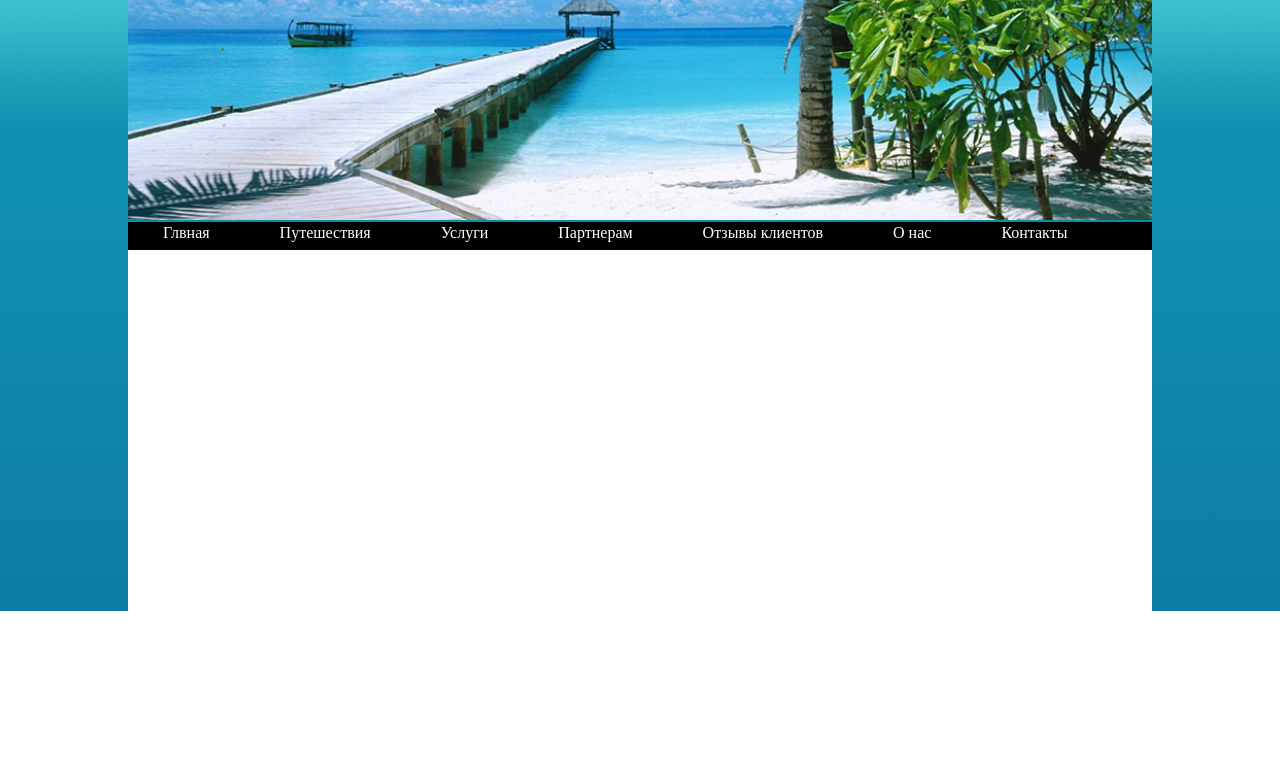
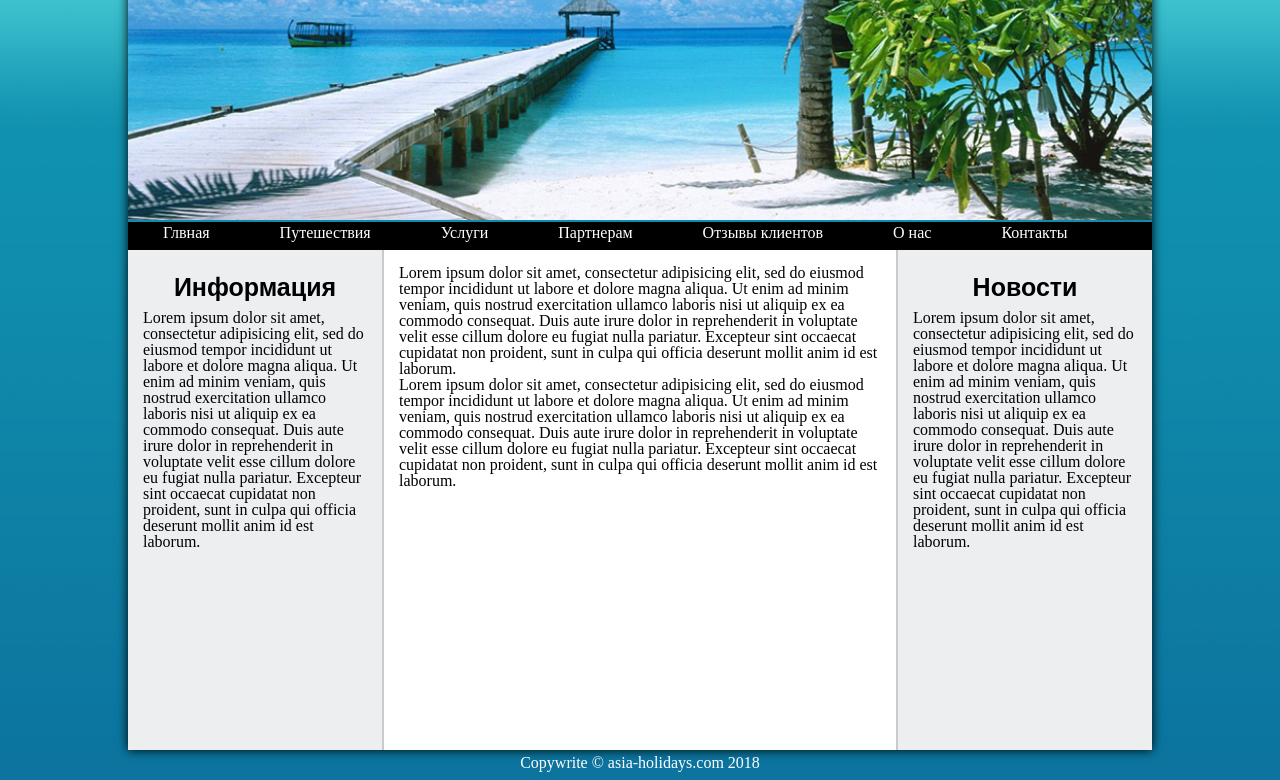
Before and after one commit to Aldan2018/home, a plain HTML site: page AsHW4/index.html in a window 1280 px wide. Shown: the part 190-970 px from the top of the page. Before the commit the page ends 801 px from the top, so only its background shows below. Drawn offline with Linux system fonts and the light colour scheme.

Commit message:
asia without flex

```diff
--- a/AsHW4/css/style.css
+++ b/AsHW4/css/style.css
@@ -5,6 +5,8 @@ body {
 .container {
     margin: 0 auto;
     width: 80%;
+    background-color: white;
+    box-shadow: 0px 0px 10px #000;
 }
 
 .clearfix :after {
@@ -16,7 +18,7 @@ body {
 /*HEADER*/
 
 .header {
-    height: 800px;
+    height: 439px;
     background-color: white;
 }
 
@@ -117,12 +119,73 @@ body {
 
 /*end drop-down menu*/
 
+/* WRAPPER */
+
+.wrapper {
+    overflow: hidden;
+    min-height: 500px;
+}
+
 /*SIDEBAR*/
 
+.sidebar {
+    box-sizing: border-box;
+    float: left;
+    width: 25%;
+    padding: 15px;
+    border-right: 2px solid #c7cacf;
+    background-color: #edeef0;
+    margin-bottom: -20000px;
+    padding-bottom: 20000px;
+}
 
+.sidebar h1 {
+    text-align: center;
+    font-size: 25px;
+    font-weight: bold;
+    margin: 10px;
+    font-family: sans-serif;
+}
 
 /*NEWS*/
 
+.news {
+    box-sizing: border-box;
+    float: left;
+    width: 25%;
+    padding: 15px;
+    border-left: 2px solid #c7cacf;
+    background-color: #edeef0;
+    margin-bottom: -20000px;
+    padding-bottom: 20000px;
+}
 
+.news h1 {
+    text-align: center;
+    font-size: 25px;
+    font-weight: bold;
+    margin: 10px;
+    font-family: sans-serif;
+}
 
 /*CONTENT*/
+
+.content {
+box-sizing: border-box;
+float: left;
+width: 50%;
+min-height: 1000px;
+padding: 15px;
+background-color: white;
+margin-bottom: -20000px;
+padding-bottom: 20000px;
+}
+
+/* FOOTER */
+
+.footer p {
+    text-align: center;
+    padding-top: 5px;
+    height: 25px;
+    color: white;
+}
--- a/AsHW4/index.html
+++ b/AsHW4/index.html
@@ -77,6 +77,23 @@
                     <li class="li_main_menu"><p>Контакты</p></li>
                 </ul>
             </div>
+            <div class="wrapper">
+                <div class="sidebar">
+                    <h1>Информация</h1>
+                    <p>Lorem ipsum dolor sit amet, consectetur adipisicing elit, sed do eiusmod tempor incididunt ut labore et dolore magna aliqua. Ut enim ad minim veniam, quis nostrud exercitation ullamco laboris nisi ut aliquip ex ea commodo consequat. Duis aute irure dolor in reprehenderit in voluptate velit esse cillum dolore eu fugiat nulla pariatur. Excepteur sint occaecat cupidatat non proident, sunt in culpa qui officia deserunt mollit anim id est laborum.</p>
+                </div>
+                <div class="content">
+                    <p>Lorem ipsum dolor sit amet, consectetur adipisicing elit, sed do eiusmod tempor incididunt ut labore et dolore magna aliqua. Ut enim ad minim veniam, quis nostrud exercitation ullamco laboris nisi ut aliquip ex ea commodo consequat. Duis aute irure dolor in reprehenderit in voluptate velit esse cillum dolore eu fugiat nulla pariatur. Excepteur sint occaecat cupidatat non proident, sunt in culpa qui officia deserunt mollit anim id est laborum.</p>
+                    <p>Lorem ipsum dolor sit amet, consectetur adipisicing elit, sed do eiusmod tempor incididunt ut labore et dolore magna aliqua. Ut enim ad minim veniam, quis nostrud exercitation ullamco laboris nisi ut aliquip ex ea commodo consequat. Duis aute irure dolor in reprehenderit in voluptate velit esse cillum dolore eu fugiat nulla pariatur. Excepteur sint occaecat cupidatat non proident, sunt in culpa qui officia deserunt mollit anim id est laborum.</p>
+                </div>
+                <div class="news">
+                    <h1>Новости</h1>
+                    <p>Lorem ipsum dolor sit amet, consectetur adipisicing elit, sed do eiusmod tempor incididunt ut labore et dolore magna aliqua. Ut enim ad minim veniam, quis nostrud exercitation ullamco laboris nisi ut aliquip ex ea commodo consequat. Duis aute irure dolor in reprehenderit in voluptate velit esse cillum dolore eu fugiat nulla pariatur. Excepteur sint occaecat cupidatat non proident, sunt in culpa qui officia deserunt mollit anim id est laborum.</p>
+                </div>
+            </div>
+        </div>
+        <div class="footer">
+            <p>Copywrite &copy; asia-holidays.com 2018</p>
         </div>
     </body>
 </html>
```
